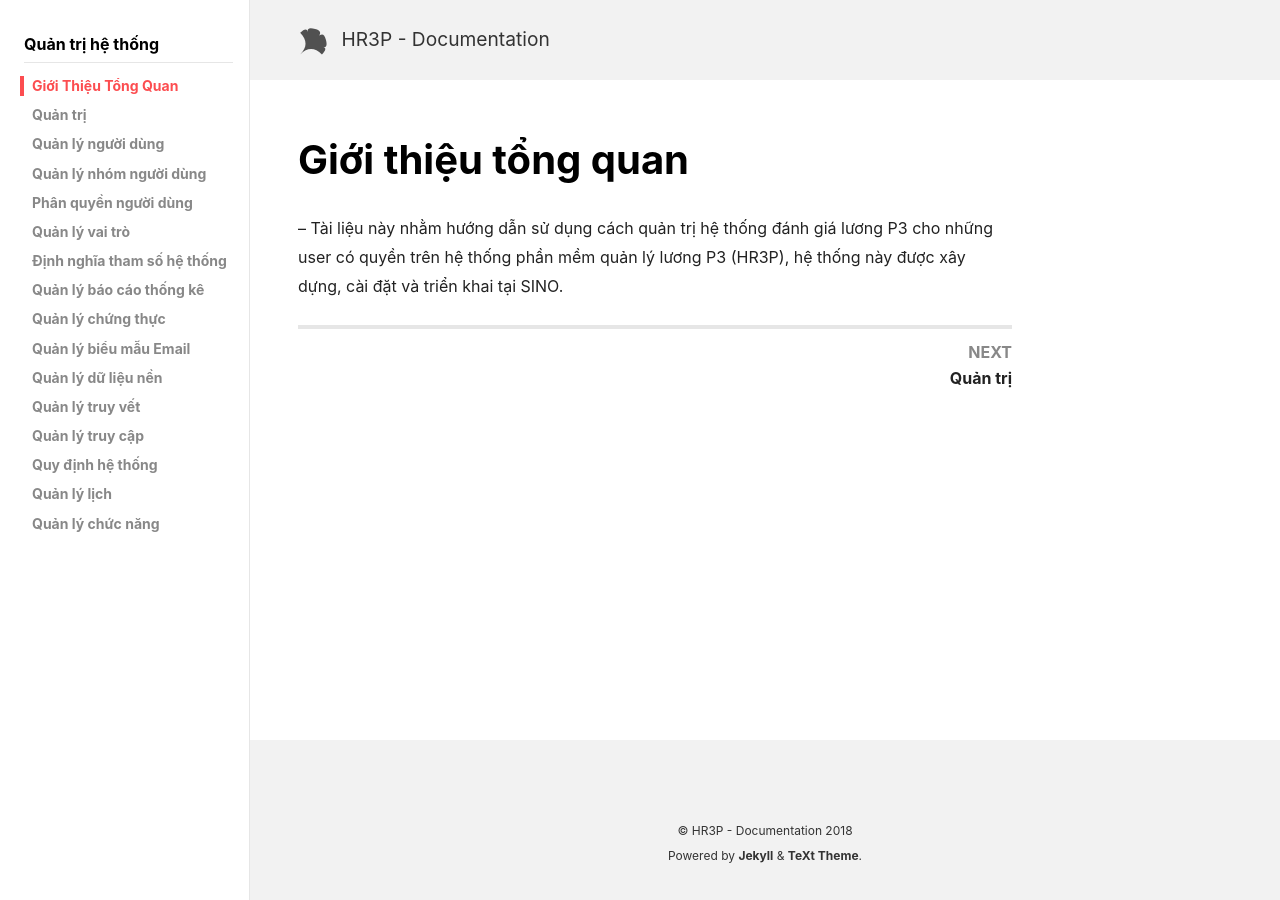
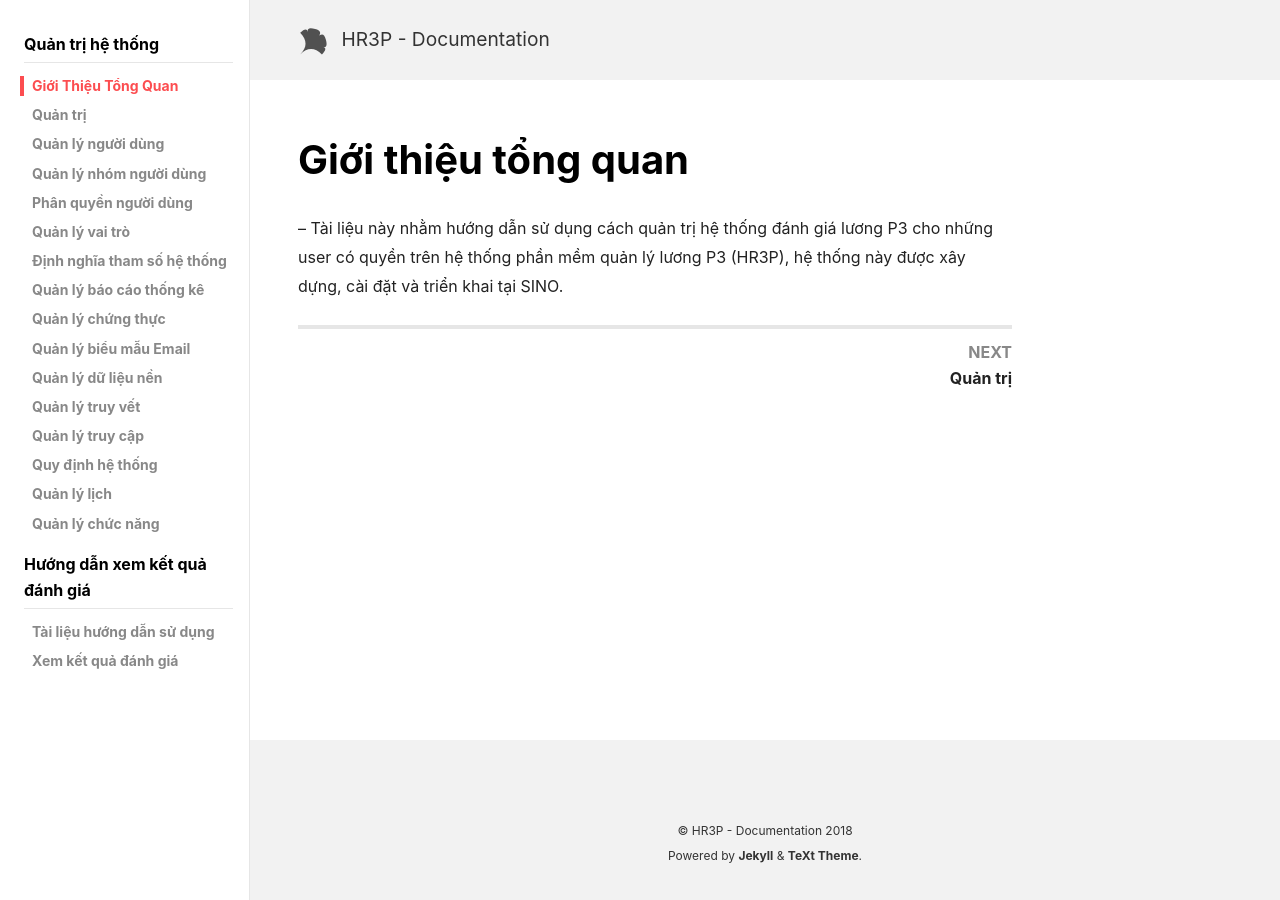
Before and after one commit to sinoautoid/hr3p, a Jekyll site: the page built from docs/_docs/en/Introduction.md, in a window 1280 px wide. Built offline with Jekyll 4.4.1, drawn with Linux system fonts in a browser that asks for light colours; nearby versions of some CDN libraries; the list of posts is cut into pages by our own code.

Commit message:
update navigation

```diff
--- a/_data/navigation.yml
+++ b/_data/navigation.yml
@@ -48,6 +48,13 @@ mgmt-system:
       - title: Quản lý chức năng
         url: /quan-ly-chuc-nang
 
+  - title: Hướng dẫn xem kết quả đánh giá
+    children:
+      - title:  Tài liệu hướng dẫn sử dụng
+        url:    /user-guide
+      - title: Xem kết quả đánh giá
+        url: /ket-qua-danh-gia
+
 view-evaluation:
   - title: Hướng dẫn xem kết quả đánh giá
     children:
```
